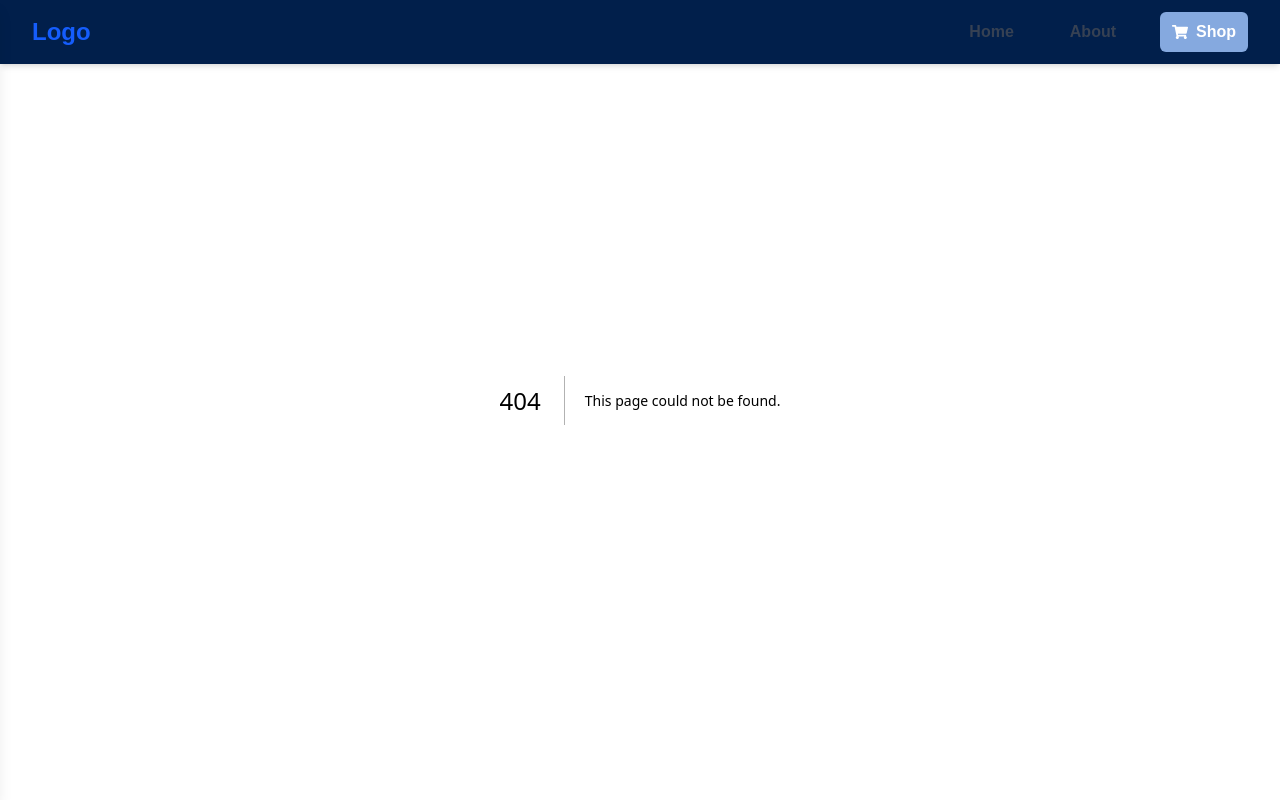
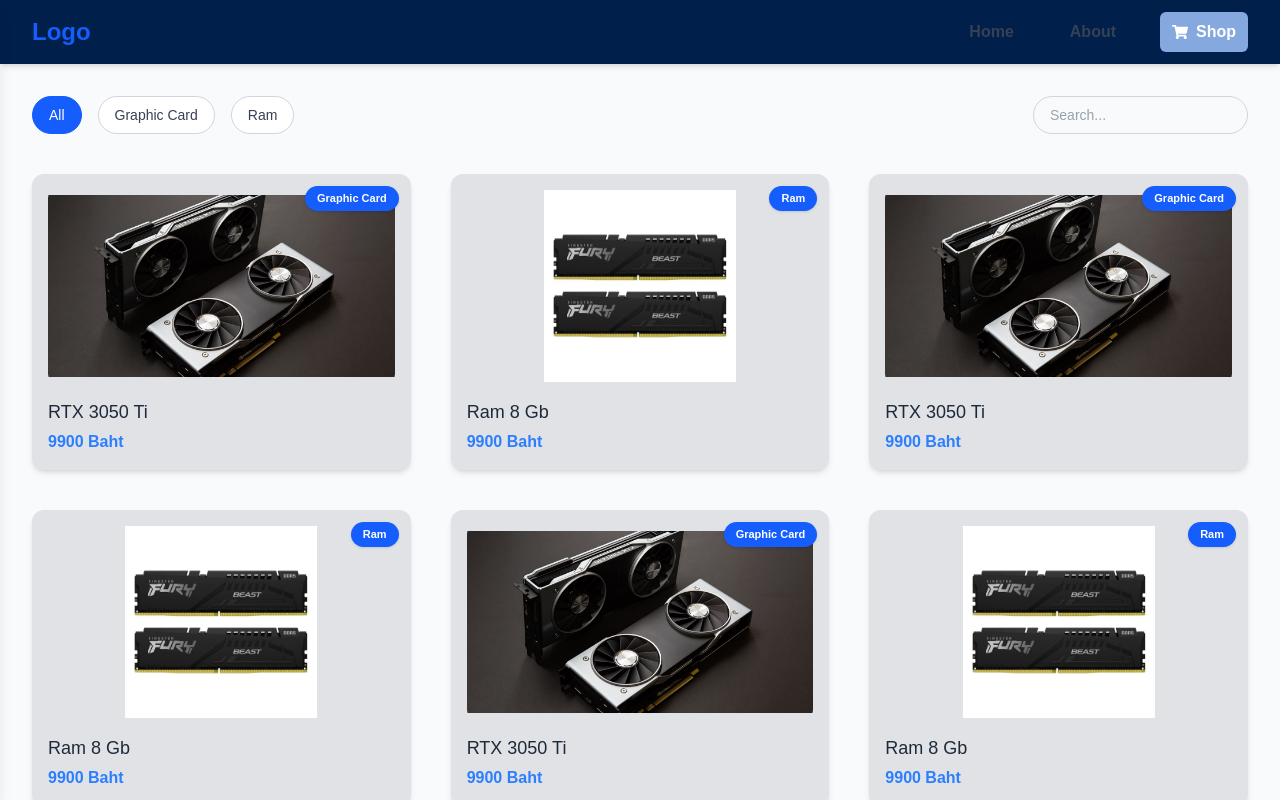
Before and after one commit to Meta3252/miniproject_ecommerce, a Next.js app: page /shop in a window 1280 px wide. Before the commit this address had no page. Shown: the top 800 px of the page. Built offline with nearby package versions, Linux system fonts and the light colour scheme.

Commit message:
Shoppage
* ShopPage

* Fullpageshop

```diff
--- a/src/app/about/page.tsx
+++ b/src/app/about/page.tsx
@@ -23,7 +23,7 @@
           </p>
           <a
             href="#about"
-            className="inline-block bg-[#85A9DF] hover:bg-[#6e96d0] text-[#011F4B] font-semibold px-8 py-3 rounded-md transition"
+            className="inline-block bg-[#85A9DF] hover:bg-[#6e96d0] font-semibold px-8 py-3 rounded-md transition"
           >
             Learn More
           </a>
--- /dev/null
+++ b/src/app/shop/page.tsx
@@ -0,0 +1,93 @@
+'use client';
+import { useState } from 'react';
+
+const allItems = Array.from({ length: 12 }, (_, i) => ({
+    id: i,
+    name: i % 2 === 0 ? 'RTX 3050 Ti' : 'Ram 8 Gb',
+    type: i % 2 === 0 ? 'Graphic Card' : 'Ram',
+    price: '9900 Baht',
+    image: i % 2 === 0
+        ? '/images/graphic-card-cover.jpg'
+        : '/images/Ram.jpg',
+}));
+
+export default function Home() {
+    const [filter, setFilter] = useState<string | null>(null);
+    const [search, setSearch] = useState('');
+    const [limit, setLimit] = useState(9);
+
+    const filteredItems = allItems
+        .filter((item) => !filter || item.type === filter)
+        .filter((item) =>
+            item.name.toLowerCase().includes(search.toLowerCase())
+        )
+        .slice(0, limit);
+
+    return (
+        <main className="pt-24 px-8 pb-16 bg-gray-50 min-h-screen">
+            {/* Filter & Search */}
+            <div className="flex items-center gap-4 flex-wrap pb-10">
+                {['All', 'Graphic Card', 'Ram'].map((type) => (
+                    <button
+                        key={type}
+                        onClick={() => setFilter(type === 'All' ? null : type)}
+                        className={`text-sm px-4 py-2 rounded-full border transition-all
+              ${filter === (type === 'All' ? null : type)
+                                ? 'bg-blue-600 text-white border-blue-600'
+                                : 'bg-white text-gray-700 border-gray-300 hover:border-blue-400 hover:text-blue-600'}`}
+                    >
+                        {type}
+                    </button>
+                ))}
+                <input
+                    type="text"
+                    placeholder="Search..."
+                    className="ml-auto text-black border border-gray-300 px-4 py-2 rounded-full text-sm placeholder-gray-400 focus:outline-none focus:ring-2 focus:ring-blue-500"
+                    value={search}
+                    onChange={(e) => setSearch(e.target.value)}
+                />
+            </div>
+
+            {/* Product Grid */}
+            <div className="grid grid-cols-1 sm:grid-cols-2 md:grid-cols-3 gap-10">
+                {filteredItems.map((item) => (
+                    <div
+                        key={item.id}
+                        className="relative bg-[#E0E2E6] rounded-xl p-4 shadow-md hover:shadow-lg transition-all duration-200 flex flex-col"
+                    >
+                        {/* Badge: หมวดหมู่ */}
+                        <span className="absolute top-3 right-3 bg-blue-600 text-white text-[11px] font-semibold px-3 py-1 rounded-full shadow">
+                            {item.type}
+                        </span>
+
+                        {/* ภาพสินค้า */}
+                        <div className="w-full h-48 bg-[#E0E2E6] rounded-lg overflow-hidden mb-4 flex items-center justify-center">
+                            <img
+                                src={item.image}
+                                alt={item.name}
+                                className="object-contain h-full"
+                            />
+                        </div>
+
+                        {/* ชื่อและราคา */}
+                        <div className="text-lg font-medium text-gray-800 mb-1">{item.name}</div>
+                        <div className="text-blue-500 font-semibold">{item.price}</div>
+                    </div>
+
+                ))}
+            </div>
+
+            {/* See More */}
+            {limit < allItems.length && (
+                <div className="flex justify-center mt-12">
+                    <button
+                        onClick={() => setLimit((prev) => prev + 6)}
+                        className="bg-blue-600 hover:bg-blue-700 text-white px-6 py-2 rounded-full shadow transition-all"
+                    >
+                        See more
+                    </button>
+                </div>
+            )}
+        </main>
+    );
+}
```
Also changed, not shown: public/images/Ram.jpg (added), public/images/graphic-card-cover.jpg (added).
